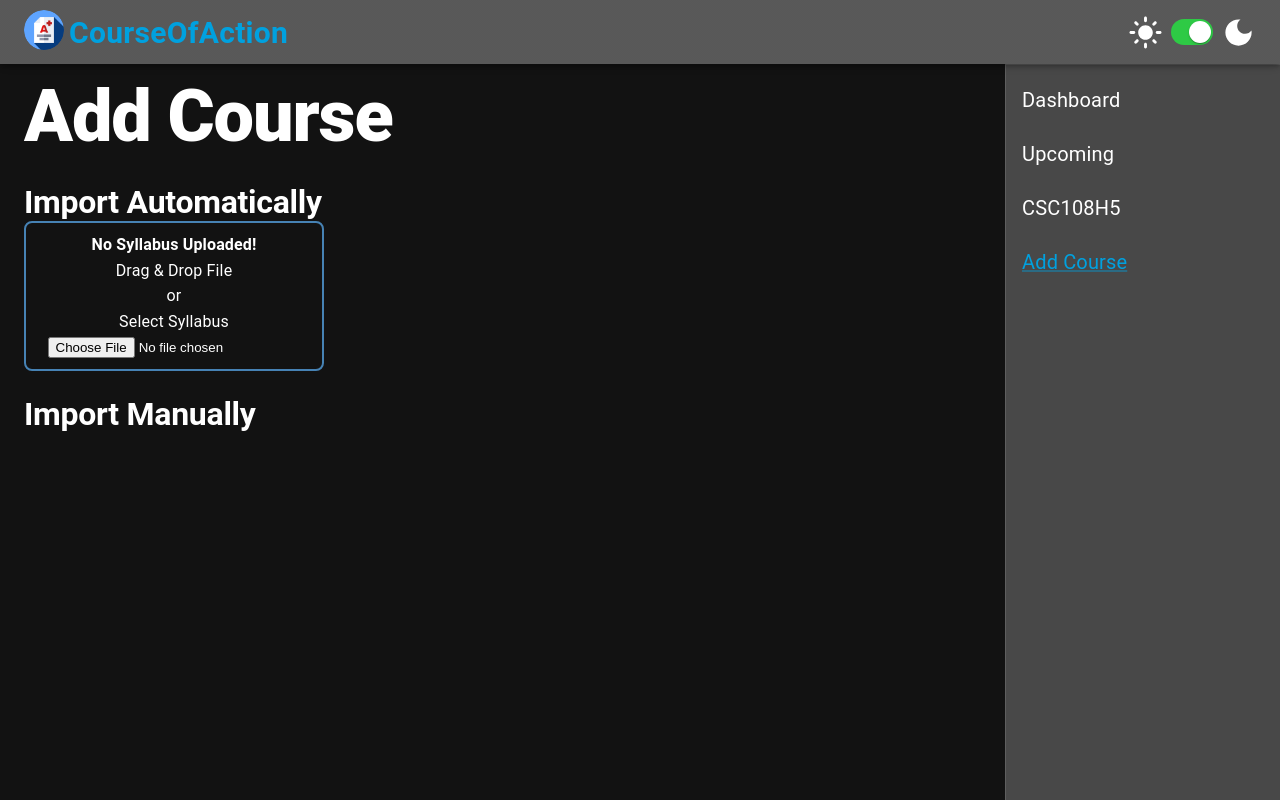
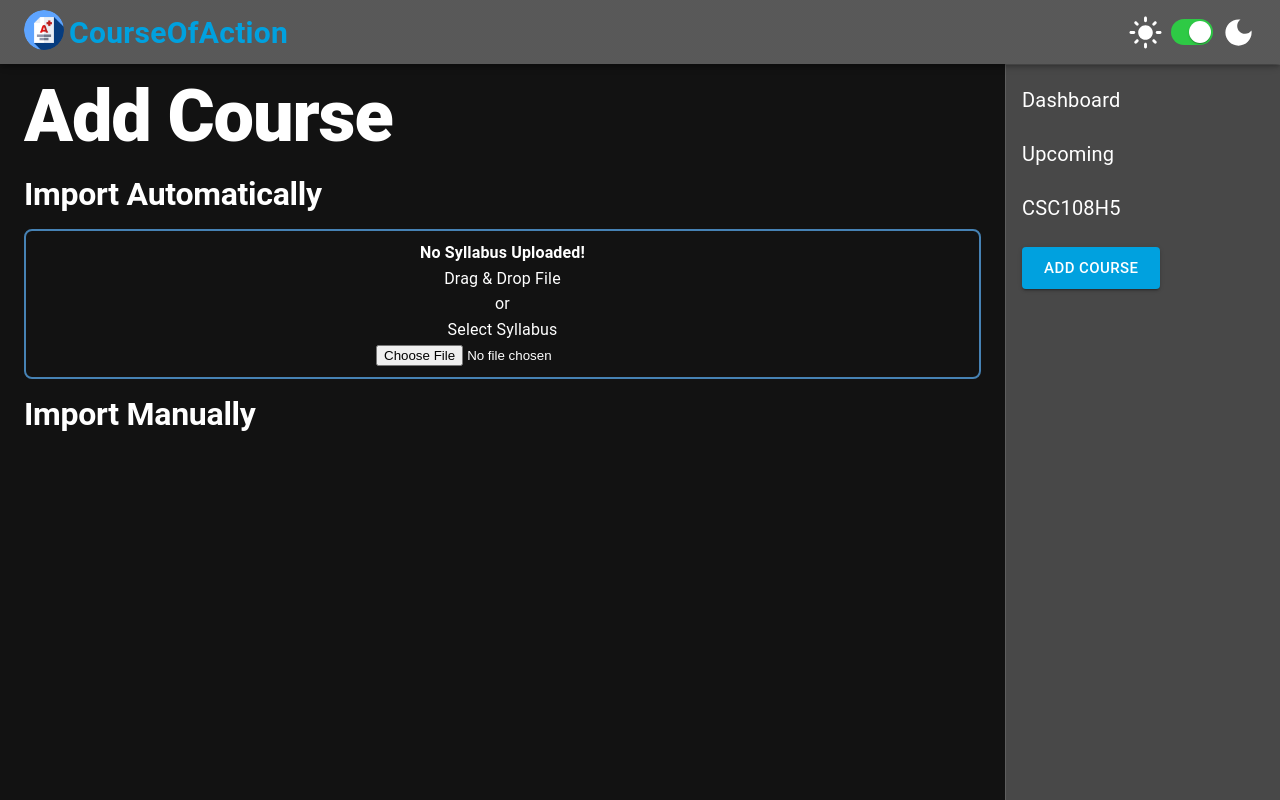
Before and after one commit to utmgdsc/CourseOfAction, a React (Create React App) app in the folder frontend/: page /add in a window 1280 px wide. Built offline with nearby package versions, Linux system fonts and the light colour scheme.

Commit message:
Enable Routing for add course

```diff
--- a/frontend/src/App.tsx
+++ b/frontend/src/App.tsx
@@ -37,21 +37,18 @@ function App() {
       <CssBaseline>
         <CookiesProvider>
           <Box>
-            <Navbar updateThemeCookie={setCookies} />
-            <Box component="main" sx={{ mr: { md: "275px" } }} mt="75px">
-              <BrowserRouter>
+            <BrowserRouter>
+              <Navbar updateThemeCookie={setCookies} />
+              <Box component="main" sx={{ mr: { md: "275px" } }} mt="75px">
                 <Routes>
                   <Route
                     path="/"
                     element={<Course courseInfo={courses[0]} />}
                   />
-                  <Route
-                    path="/add"
-                    element={<AddCourse />}
-                  />
+                  <Route path="/add" element={<AddCourse />} />
                 </Routes>
-              </BrowserRouter>
-            </Box>
+              </Box>
+            </BrowserRouter>
           </Box>
         </CookiesProvider>
       </CssBaseline>
--- a/frontend/src/components/Course.tsx
+++ b/frontend/src/components/Course.tsx
@@ -218,7 +218,7 @@ function Course({ courseInfo }: propTypes) {
         <DialogTitle>Add Assessment</DialogTitle>
         <DialogContent>
           <DialogContentText color="white">
-            Please fill in the following details to create a course.
+            Please fill in the following details to create an assessment.
           </DialogContentText>
           <TextField
             autoFocus
--- a/frontend/src/components/NavDrawer.tsx
+++ b/frontend/src/components/NavDrawer.tsx
@@ -8,11 +8,11 @@ import {
   Drawer,
   Box,
   Typography,
-  Link
+  Button,
 } from "@mui/material";
 import { useSelector } from "react-redux";
 import { RootState } from "../store/index";
-
+import { useNavigate } from "react-router-dom";
 interface Props {
   isOpen: boolean;
   window?: () => Window;
@@ -21,6 +21,7 @@ interface Props {
 
 function NavDrawer({ isOpen, handleDrawerToggle, window }: Props) {
   const courses = useSelector((state: RootState) => state.courses);
+  const navigation = useNavigate();
   const drawerInfo = (
     <Box>
       <Toolbar />
@@ -36,11 +37,21 @@ function NavDrawer({ isOpen, handleDrawerToggle, window }: Props) {
                 </ListItemText>
               </ListItem>
             ))}
-            <ListItem button sx={{ borderRadius: 2 }} key="addCourse">
-                <ListItemText>
-                  <Link sx={{ fontSize: "20px", fontStyle: "bold" }} href='add'>Add Course</Link>
-                </ListItemText>
-            </ListItem>
+          <ListItem button sx={{ borderRadius: 2 }} key="addCourse">
+            <ListItemText>
+              <Button
+                variant="contained"
+                color="primary"
+                size="large"
+                sx={{ color: "white" }}
+                onClick={() => {
+                  navigation("/add");
+                }}
+              >
+                Add Course
+              </Button>
+            </ListItemText>
+          </ListItem>
         </List>
       </Box>
     </Box>
--- a/frontend/src/index.css
+++ b/frontend/src/index.css
@@ -1,19 +1,19 @@
 body {
   margin: 0;
-  font-family: -apple-system, BlinkMacSystemFont, 'Segoe UI', 'Roboto', 'Oxygen',
-    'Ubuntu', 'Cantarell', 'Fira Sans', 'Droid Sans', 'Helvetica Neue',
+  font-family: -apple-system, BlinkMacSystemFont, "Segoe UI", "Roboto", "Oxygen",
+    "Ubuntu", "Cantarell", "Fira Sans", "Droid Sans", "Helvetica Neue",
     sans-serif;
   -webkit-font-smoothing: antialiased;
   -moz-osx-font-smoothing: grayscale;
 }
 
 code {
-  font-family: source-code-pro, Menlo, Monaco, Consolas, 'Courier New',
+  font-family: source-code-pro, Menlo, Monaco, Consolas, "Courier New",
     monospace;
 }
 
 .file-uploader {
-  width: 300px;
+  width: 100%;
   height: 150px;
   border: 2px solid steelblue;
   border-radius: 8px;
--- a/frontend/src/pages/AddCourse.tsx
+++ b/frontend/src/pages/AddCourse.tsx
@@ -3,15 +3,20 @@ import React from "react";
 import FileUploader from "../components/Syllabus";
 
 function AddCourse() {
-  return <Container>
-       <Typography variant="h1">Add Course</Typography><br/>
-       <Typography variant="h2">Import Automatically</Typography>
-       <Box >
-           <FileUploader />
-        </Box><br/>
-       <Typography variant="h2">Import Manually</Typography>
-
-  </Container>;
+  return (
+    <Container>
+      <Typography variant="h1">Add Course</Typography>
+      <Typography variant="h2" my={2}>
+        Import Automatically
+      </Typography>
+      <Box>
+        <FileUploader />
+      </Box>
+      <Typography variant="h2" my={2}>
+        Import Manually
+      </Typography>
+    </Container>
+  );
 }
 
 export default AddCourse;
```
